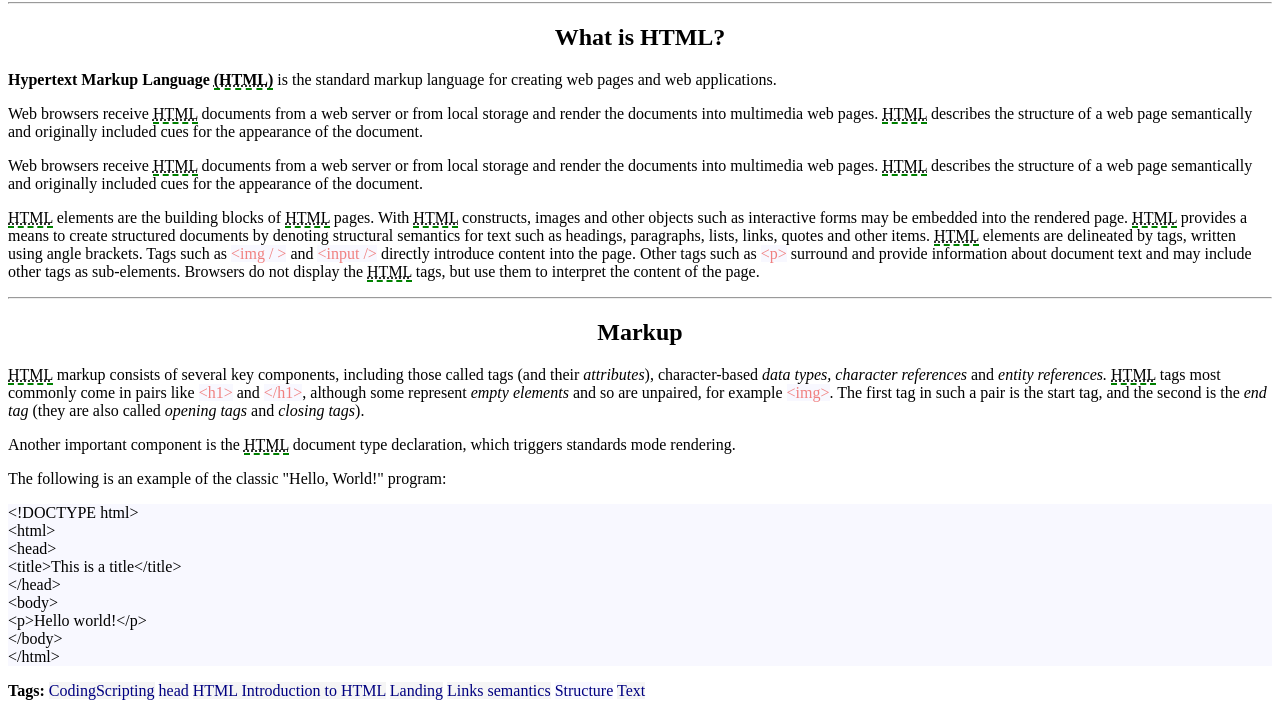
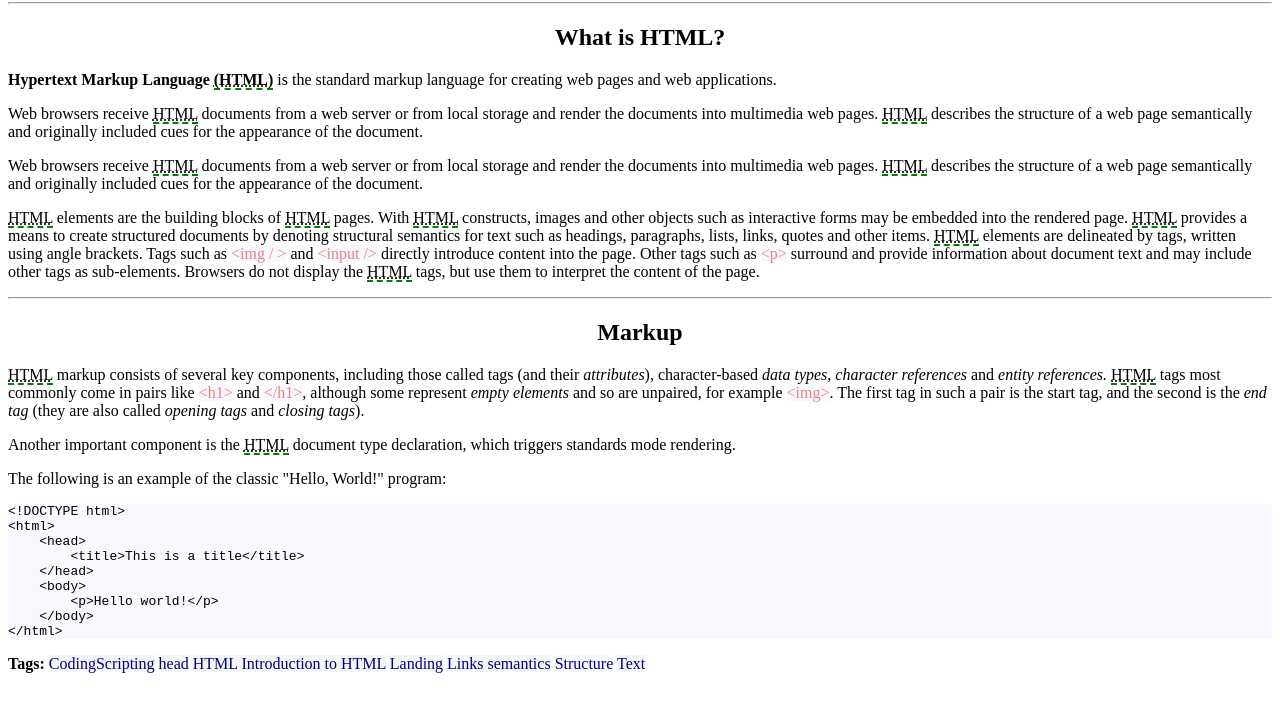
Before and after one commit to javalesson2019/html, a plain HTML site: page html/WebContent/hw1/index3.html in a window 1280 px wide. Shown: the part 78-800 px from the top of the page. Drawn offline with Linux system fonts and the light colour scheme.

Commit message:
Добавлены замечания в виде коментариев

```diff
--- a/html/WebContent/hw1/index3.html
+++ b/html/WebContent/hw1/index3.html
@@ -1,5 +1,6 @@
 <!DOCTYPE html>
-<html lang ="en">
+<html lang="en">
+
 <head>
     <meta charset="UTF-8">
     <title>HTML Tutorial</title>
@@ -9,44 +10,76 @@
         }
     </style>
 </head>
+
 <body>
     <h1 style="text-align:center;">HTML Tutorial</h1>
-<hr/>
+    <hr />
     <h2 style="text-align:center;">What is HTML?</h2>
     <p>
-<b>Hypertext Markup Language <abbr title = "Hypertext Markup Language">(HTML)</abbr></b> is the standard markup language for creating web pages and web applications.
+        <b>Hypertext Markup Language <abbr title="Hypertext Markup Language">(HTML)</abbr></b> is the standard markup
+        language for creating web pages and web applications.
     </p>
     <p>
-Web browsers receive <abbr title = "Hypertext Markup Language">HTML</abbr> documents from a web server or from local storage and render the documents into multimedia web pages. <abbr title = "Hypertext Markup Language">HTML</abbr> describes the structure of a web page semantically and originally included cues for the appearance of the document.
+        Web browsers receive <abbr title="Hypertext Markup Language">HTML</abbr> documents from a web server or from
+        local storage and render the documents into multimedia web pages. <abbr
+            title="Hypertext Markup Language">HTML</abbr> describes the structure of a web page semantically and
+        originally included cues for the appearance of the document.
     </p>
     <p>
-Web browsers receive <abbr title = "Hypertext Markup Language">HTML</abbr> documents from a web server or from local storage and render the documents into multimedia web pages. <abbr title = "Hypertext Markup Language">HTML</abbr> describes the structure of a web page semantically and originally included cues for the appearance of the document.
+        Web browsers receive <abbr title="Hypertext Markup Language">HTML</abbr> documents from a web server or from
+        local storage and render the documents into multimedia web pages. <abbr
+            title="Hypertext Markup Language">HTML</abbr> describes the structure of a web page semantically and
+        originally included cues for the appearance of the document.
     </p>
     <p>
-<abbr title = "Hypertext Markup Language">HTML</abbr> elements are the building blocks of <abbr title = "Hypertext Markup Language">HTML</abbr> pages. With <abbr title = "Hypertext Markup Language">HTML</abbr> constructs, images and other objects such as interactive forms may be embedded into the rendered page. <abbr title = "Hypertext Markup Language">HTML</abbr> provides a means to create structured documents by denoting structural semantics for text such as headings, paragraphs, lists, links, quotes and other items. <abbr title = "Hypertext Markup Language">HTML</abbr> elements are delineated by tags, written using angle brackets. Tags such as <span style="color:#F08080; background:#F8F8FF;"> &lt;img / &gt;</span> and <span style="color:#F08080; background:#F8F8FF;">&lt;input /&gt;</span> directly introduce content into the page. Other tags such as <span style="color:#F08080; background:#F8F8FF;">&lt;p&gt;</span> surround and provide information about document text and may include other tags as sub-elements. Browsers do not display the <abbr title = "Hypertext Markup Language">HTML</abbr> tags, but use them to interpret the content of the page.
+        <abbr title="Hypertext Markup Language">HTML</abbr> elements are the building blocks of <abbr
+            title="Hypertext Markup Language">HTML</abbr> pages. With <abbr
+            title="Hypertext Markup Language">HTML</abbr> constructs, images and other objects such as interactive forms
+        may be embedded into the rendered page. <abbr title="Hypertext Markup Language">HTML</abbr> provides a means to
+        create structured documents by denoting structural semantics for text such as headings, paragraphs, lists,
+        links, quotes and other items. <abbr title="Hypertext Markup Language">HTML</abbr> elements are delineated by
+        tags, written using angle brackets. Tags such as <span style="color:#F08080; background:#F8F8FF;"> &lt;img /
+            &gt;</span> and <span style="color:#F08080; background:#F8F8FF;">&lt;input /&gt;</span> directly introduce
+        content into the page. Other tags such as <span style="color:#F08080; background:#F8F8FF;">&lt;p&gt;</span>
+        surround and provide information about document text and may include other tags as sub-elements. Browsers do not
+        display the <abbr title="Hypertext Markup Language">HTML</abbr> tags, but use them to interpret the content of
+        the page.
     </p>
-<hr/>
+    <hr />
     <h2 style="text-align:center;">Markup</h2>
     <p>
-<abbr title = "Hypertext Markup Language">HTML</abbr> markup consists of several key components, including those called tags (and their <i>attributes</i>), character-based <i>data types, character references</i> and <i>entity references.</i> <abbr title = "Hypertext Markup Language">HTML</abbr> tags most commonly come in pairs like <span style="color:#F08080; background:#F8F8FF;"> &lt;h1&gt;</span> and <span style="color:#F08080; background:#F8F8FF;"> &lt;/h1&gt;</span>, although some represent <i>empty elements</i> and so are unpaired, for example <span style="color:#F08080; background:#F8F8FF;"> &lt;img&gt;</span>. The first tag in such a pair is the start tag, and the second is the <i>end tag</i> (they are also called <i>opening tags</i> and <i>closing tags</i>).
+        <abbr title="Hypertext Markup Language">HTML</abbr> markup consists of several key components, including those
+        called tags (and their <i>attributes</i>), character-based <i>data types, character references</i> and <i>entity
+            references.</i> <abbr title="Hypertext Markup Language">HTML</abbr> tags most commonly come in pairs like
+        <span style="color:#F08080; background:#F8F8FF;"> &lt;h1&gt;</span> and <span
+            style="color:#F08080; background:#F8F8FF;"> &lt;/h1&gt;</span>, although some represent <i>empty
+            elements</i> and so are unpaired, for example <span style="color:#F08080; background:#F8F8FF;">
+            &lt;img&gt;</span>. The first tag in such a pair is the start tag, and the second is the <i>end tag</i>
+        (they are also called <i>opening tags</i> and <i>closing tags</i>).
     </p>
     <p>
-Another important component is the <abbr title = "Hypertext Markup Language">HTML</abbr> document type declaration, which triggers standards mode rendering.
+        Another important component is the <abbr title="Hypertext Markup Language">HTML</abbr> document type
+        declaration, which triggers standards mode rendering.
     </p>
     <p>
         The following is an example of the classic "Hello, World!" program:
     </p>
-<p style="background:#F8F8FF">
- &lt;!DOCTYPE html><br/>
-    &lt;html><br/>
-        &lt;head><br/>
-            &lt;title>This is a title&lt;/title><br/>
-        &lt;/head><br/>
-        &lt;body><br/>
-            &lt;p>Hello world!&lt;/p><br/>
-        &lt;/body><br/>
-    &lt;/html><br/>
-</p>
-<p><b>Tags:</b> <span style="color:#000080; background:#F5F5F5;">CodingScripting</span> <span style="color:#000080; background:#F5F5F5;">head</span> <span style="color:#000080; background:#F5F5F5;"> HTML Introduction to HTML</span> <span style="color:#000080; background:#F5F5F5;"> Landing</span> <span style="color:#000080; background:#F5F5F5;">Links semantics</span> <span style="color:#000080; background:#F8F8FF;">Structure</span> <span style="color:#000080; background:#F5F5F5;">Text</span></p>
+    <!-- тег  pre позволяет сохранить форматирование -->
+    <pre style="background:#F8F8FF">&lt;!DOCTYPE html>
+&lt;html>
+    &lt;head>
+        &lt;title>This is a title&lt;/title>
+    &lt;/head>
+    &lt;body>
+        &lt;p>Hello world!&lt;/p>
+    &lt;/body>
+&lt;/html></pre>
+    <p><b>Tags:</b> <span style="color:#000080; background:#F5F5F5;">CodingScripting</span> <span
+            style="color:#000080; background:#F5F5F5;">head</span> <span style="color:#000080; background:#F5F5F5;">
+            HTML Introduction to HTML</span> <span style="color:#000080; background:#F5F5F5;"> Landing</span> <span
+            style="color:#000080; background:#F5F5F5;">Links semantics</span> <span
+            style="color:#000080; background:#F8F8FF;">Structure</span> <span
+            style="color:#000080; background:#F5F5F5;">Text</span></p>
 </body>
+
 </html>
```
Also changed, not shown: html/WebContent/hw1/index1.html (+7 -2 lines), html/WebContent/hw1/index2.html (+26 -6 lines). Lines whose indentation alone changed are shown as unchanged.
